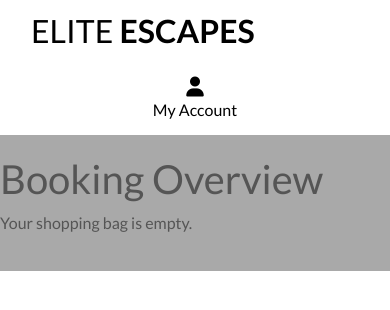
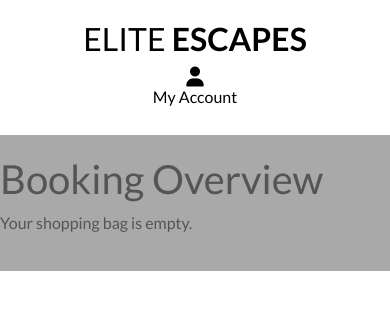
Before and after one commit to Alexiou981/elite-escapes, a Django app: page /bag/ in a window 390 px wide. Shown: the top 310 px of the page. Run offline with Django 3.2, Linux system fonts and the light colour scheme; some libraries are stand-ins or nearby versions.

Commit message:
fix header responsiveness and spacing issues

```diff
--- a/static/css/base.css
+++ b/static/css/base.css
@@ -29,8 +29,18 @@ body {
     text-transform: uppercase;
 }
 
-.main-logo-link {
-    width: fit-content;
+
+#topnav .main-logo-link {
+    padding: 0;
+}
+
+#topnav .list-inline {
+    margin: 0;
+    padding: 0;
+}
+
+#topnav .list-inline-item {
+    padding: 0 5px; /* Adjust spacing between items */
 }
 
 .shop-now-button {
--- a/templates/base.html
+++ b/templates/base.html
@@ -27,21 +27,19 @@
     <title>Elite Escapes {% block extra_title %}{% endblock %}</title>
   </head>
   <body>
-    <header class="container-fluid fixed-top">
-        <div id="topnav" class="row bg-white pt-lg-2 d-lg-flex">
-            <div class="col-12 col-lg-6 my-auto py-1 py-lg-0 text-center text-lg-left">
+    <header class="container-fluid fixed-top mt-3">
+        <div id="topnav" class="row bg-white pt-lg-2 d-flex">
+            <div class="col-12 col-sm-6 text-center text-sm-left py-1">
                 <a href="{% url 'home' %}" class="nav-link main-logo-link">
                     <h2 class="logo-font text-black my-0">Elite <strong>Escapes</strong></h2>
                 </a>
             </div>
-            <div class="col-12 col-lg-6 my-auto py-1 py-lg-0">
-                <ul class="list-inline list-unstyled text-center text-lg-right my-0">
+            <div class="col-12 col-sm-6 text-center text-sm-right py-1">
+                <ul class="list-inline list-unstyled my-0">
                     <li class="list-inline-item dropdown">
-                        <a class="text-black nav-link" href="#" id="user-options" data-toggle="dropdown" aria-haspopup="true" aria-expanded="false">
-                            <div class="text-center">
-                                <div><i class="fas fa-user fa-lg"></i></div>
-                                <p class="my-0">My Account</p>
-                            </div>
+                        <a class="text-black nav-link d-flex flex-column align-items-center" href="#" id="user-options" data-toggle="dropdown" aria-haspopup="true" aria-expanded="false">
+                            <i class="fas fa-user fa-lg mb-2"></i>
+                            <p class="my-0">My Account</p>
                         </a>
                         <div class="dropdown-menu border-0" aria-labelledby="user-options">
                             {% if request.user.is_authenticated %}
@@ -54,9 +52,11 @@
                             {% endif %}
                         </div>
                     </li>
+
                 </ul>
             </div>
         </div>
+
     </header>
 
     <!-- Message container and main content spacing -->
```
